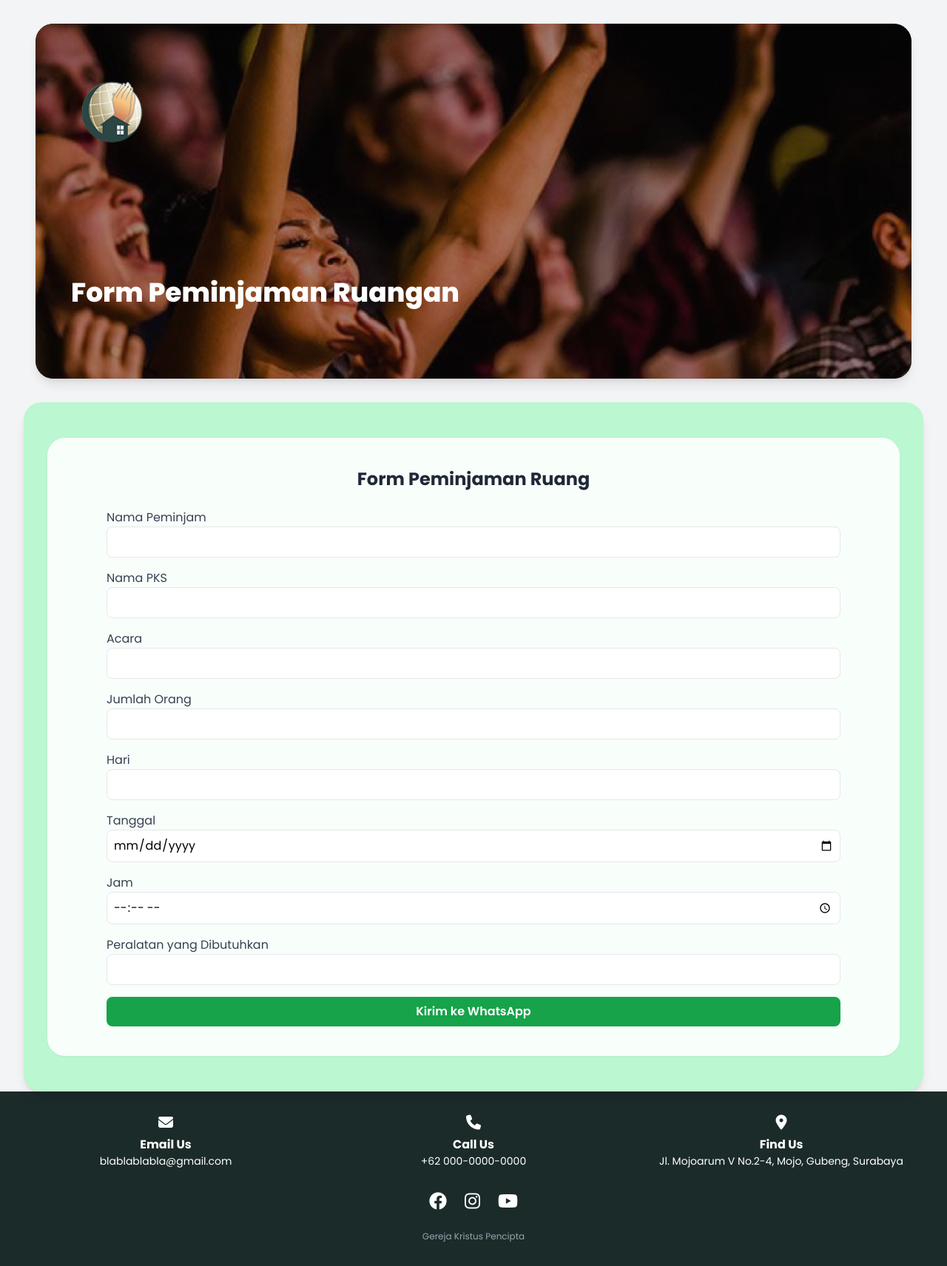
After one commit to milkyol0gy/krispen-site, a Laravel app: page /room-book in a window 1280 px wide. The commit adds this page. Shown: the whole page at 74% size. Run offline with Laravel 12, Linux system fonts and the light colour scheme; some libraries are stand-ins or nearby versions.

Commit message:
update room-book and streamlist features

```diff
--- /dev/null
+++ b/app/Http/Controllers/RoomBookController.php
@@ -0,0 +1,45 @@
+<?php
+
+namespace App\Http\Controllers;
+
+use Illuminate\Http\Request;
+use App\Models\RoomBook;
+
+class RoomBookController extends Controller
+{
+    public function index()
+    {
+
+        return view('main.room-book.room-book');
+    }
+
+    public function store(Request $request)
+    {
+        $validated = $request->validate([
+            'namaPeminjam' => 'required|string|max:255',
+            'namaPKS'      => 'required|string|max:255',
+            'acara'        => 'required|string|max:255',
+            'jumlahOrang'  => 'required|integer',
+            'hari'         => 'required|string|max:100',
+            'tanggal'      => 'required|date',
+            'jam'          => 'required',
+            'peralatan'    => 'required|string|max:255',
+        ]);
+
+        RoomBook::create([
+            'user_name' => $validated['namaPeminjam'],
+            'facilitator_name'      => $validated['namaPKS'],
+            'event_name'         => $validated['acara'],
+            'number_of_people'  => $validated['jumlahOrang'] ?? null,
+            'event_date'       => $validated['tanggal'] ?? null,
+            'start_time'           => $validated['jam'] ?? null,
+            'required_equipment'     => $validated['peralatan'] ?? null,
+        ]);
+
+
+
+        return redirect()
+            ->route('sermons.public')
+            ->with('success', 'Streaming has been added successfully.');
+    }
+}
--- a/app/Models/RoomBook.php
+++ b/app/Models/RoomBook.php
@@ -6,6 +6,7 @@ use Illuminate\Database\Eloquent\Model;
 
 class RoomBook extends Model
 {
+    protected $table = 'room_books';
     protected $fillable = [
         'user_name', 'facilitator_name', 'event_name',
         'number_of_people', 'event_date', 'start_time', 'required_equipment'
--- a/resources/views/base/footer.blade.php
+++ b/resources/views/base/footer.blade.php
@@ -1,5 +1,6 @@
 <!DOCTYPE html>
 <html lang="en">
+<link rel="stylesheet" href="https://cdnjs.cloudflare.com/ajax/libs/font-awesome/6.4.0/css/all.min.css">
 <footer class="bg-[#1b2b2a] text-white py-8 ">
 
     <div class="grid place-items-center grid-cols-1 sm:grid-cols-3 text-center sm:text-left gap-8 sm:gap-4 px-6">
--- /dev/null
+++ b/resources/views/main/room-book/room-book.blade.php
@@ -0,0 +1,201 @@
+<!DOCTYPE html>
+<html lang="en">
+<head>
+  <meta charset="UTF-8">
+  <meta name="viewport" content="width=device-width, initial-scale=1.0">
+  <title>Room Book</title>
+
+  <!-- Fonts -->
+  <link href="https://fonts.googleapis.com/css2?family=Poppins:wght@400;500;600;700;800&family=Playfair+Display:wght@600;700&display=swap" rel="stylesheet">
+
+  <!-- Tailwind config BEFORE library -->
+  <script>
+    tailwind.config = {
+      theme: {
+        extend: {
+          fontFamily: {
+            poppins: ['Poppins', 'sans-serif'],
+            playfair: ['Playfair Display', 'serif'],
+          },
+        },
+      },
+    };
+  </script>
+  <script src="https://cdn.tailwindcss.com"></script>
+</head>
+<body class="bg-gray-100 font-poppins">
+
+<!-- Top Hero Card -->
+<section class="relative mx-4 sm:mx-6 md:mx-8 lg:mx-12 py-8 sm:py-12 px-4 sm:px-6 bg-black mt-8 rounded-3xl shadow-lg overflow-hidden">
+  <!-- Background -->
+  <img src="{{ asset('assets/streaming_background.png') }}"
+       alt="Hero Background"
+       class="absolute inset-0 w-full h-full object-cover opacity-70 rounded-3xl">
+
+  <div class="relative max-w-7xl mx-auto px-4 sm:px-6 py-6 h-64 sm:h-80 md:h-96 flex flex-col justify-between">
+    <!-- Logo -->
+    <div>
+      <img src="{{ asset('assets/logo.png') }}" alt="Logo"
+           class="h-16 w-auto sm:h-20 md:h-24 transition-all duration-300">
+    </div>
+
+    <!-- Heading -->
+    <div class="pb-4 sm:pb-6">
+      <h1 class="text-2xl sm:text-3xl md:text-4xl font-poppins font-extrabold text-white leading-tight">
+        Form Peminjaman Ruangan
+      </h1>
+    </div>
+  </div>
+</section>
+
+
+
+<section class="relative mx-4 sm:mx-6 md:mx-8 lg:mx-12. py-12 px-20 bg-green-200 mt-8 rounded-3xl shadow-lg sm: px-6">
+  <div class="bg-white rounded-3xl shadow-sm py-10 px-6 md:px-20 max-w-6xl mx-auto bg-opacity-90">
+    <h2 class="text-2xl font-bold mb-6 text-center text-gray-800">Form Peminjaman Ruang</h2>
+        <form id="waForm" class="space-y-4">
+        @csrf
+        <div>
+            <label class="block text-gray-700">Nama Peminjam</label>
+            <input type="text" name="namaPeminjam" id="namaPeminjam" required class="w-full p-2 border rounded-lg focus:ring-2 focus:ring-blue-500">
+        </div>
+        <div>
+            <label class="block text-gray-700">Nama PKS</label>
+            <input type="text" name="namaPKS" id="namaPKS" required class="w-full p-2 border rounded-lg focus:ring-2 focus:ring-blue-500">
+        </div>
+        <div>
+            <label class="block text-gray-700">Acara</label>
+            <input type="text" name="acara" id="acara" required class="w-full p-2 border rounded-lg focus:ring-2 focus:ring-blue-500">
+        </div>
+        <div>
+            <label class="block text-gray-700">Jumlah Orang</label>
+            <input type="number" name="jumlahOrang" id="jumlahOrang" required class="w-full p-2 border rounded-lg focus:ring-2 focus:ring-blue-500">
+        </div>
+        <div>
+            <label class="block text-gray-700">Hari</label>
+            <input type="text" name="hari" id="hari" required class="w-full p-2 border rounded-lg focus:ring-2 focus:ring-blue-500">
+        </div>
+        <div>
+            <label class="block text-gray-700">Tanggal</label>
+            <input type="date" name="tanggal" id="tanggal" required class="w-full p-2 border rounded-lg focus:ring-2 focus:ring-blue-500">
+        </div>
+        <div>
+            <label class="block text-gray-700">Jam</label>
+            <input type="time" name="jam" id="jam" required class="w-full p-2 border rounded-lg focus:ring-2 focus:ring-blue-500">
+        </div>
+        <div>
+            <label class="block text-gray-700">Peralatan yang Dibutuhkan</label>
+            <input type="text" name="peralatan" id="peralatan" required class="w-full p-2 border rounded-lg focus:ring-2 focus:ring-blue-500">
+        </div>
+
+        <button type="submit" class="w-full bg-green-600 text-white font-semibold py-2 rounded-lg hover:bg-green-700 transition">
+            Kirim ke WhatsApp
+        </button>
+        </form>
+
+    </div>
+  </div>
+</section>
+
+<!-- Modal -->
+<div id="successModal" class="fixed inset-0 bg-black/50 flex items-center justify-center z-50 hidden">
+  <div class="bg-white rounded-2xl shadow-lg p-6 w-full max-w-md text-center">
+    <h3 class="text-lg font-semibold text-gray-800 mb-2">Berhasil</h3>
+    <p class="text-gray-600 mb-6">Data peminjaman berhasil dikirim.</p>
+    <button id="closeModalBtn" class="px-4 py-2 bg-green-600 text-white rounded-lg hover:bg-green-700 transition">
+      OK
+    </button>
+  </div>
+</div>
+
+
+
+@include('base.footer')
+
+</body>
+
+<script src="https://cdn.tailwindcss.com"></script>
+<script>
+  tailwind.config = {
+    theme: {
+      extend: {
+        fontFamily: {
+          poppins: ['Poppins', 'sans-serif'],
+          volkhov: ['Volkhov', 'serif'],
+        }
+      }
+    }
+  }
+</script>
+<script>
+document.getElementById("waForm").addEventListener("submit", async function(e) {
+    e.preventDefault();
+
+    const namaPeminjam = document.getElementById("namaPeminjam").value;
+    const namaPKS      = document.getElementById("namaPKS").value;
+    const acara        = document.getElementById("acara").value;
+    const jumlahOrang  = document.getElementById("jumlahOrang").value;
+    const hari         = document.getElementById("hari").value;
+    const tanggal      = document.getElementById("tanggal").value;
+    const jam          = document.getElementById("jam").value;
+    const peralatan    = document.getElementById("peralatan").value;
+
+    // 1) kirim ke Laravel
+    try {
+        const res = await fetch("{{ route('roombook.store') }}", {
+            method: "POST",
+            headers: {
+                "Content-Type": "application/json",
+                "X-CSRF-TOKEN": "{{ csrf_token() }}",
+                "Accept": "application/json",
+            },
+            body: JSON.stringify({
+                namaPeminjam,
+                namaPKS,
+                acara,
+                jumlahOrang,
+                hari,
+                tanggal,
+                jam,
+                peralatan
+            })
+        });
+
+        // optional cek respon
+        const data = await res.json();
+        console.log(data);
+    } catch (err) {
+        console.error("Gagal simpan ke DB", err);
+        // kalau mau tetap lanjut ke WA walau DB gagal, lanjut saja
+    }
+
+    // 2) setelah simpan, buka WhatsApp
+    const baseUrl = "https://wa.me/123456789?text="; // ganti nomor
+    const text =
+      "Form Peminjaman Ruang%0A" +
+      "Nama peminjam: " + encodeURIComponent(namaPeminjam) + "%0A" +
+      "Nama PKS: " + encodeURIComponent(namaPKS) + "%0A" +
+      "Acara: " + encodeURIComponent(acara) + "%0A" +
+      "Jumlah orang: " + encodeURIComponent(jumlahOrang) + "%0A" +
+      "Hari: " + encodeURIComponent(hari) + "%0A" +
+      "Tanggal: " + encodeURIComponent(tanggal) + "%0A" +
+      "Jam: " + encodeURIComponent(jam) + "%0A" +
+      "Peralatan yang dibutuhkan: " + encodeURIComponent(peralatan);
+
+    window.open(baseUrl + text, "_blank");
+
+        const modal = document.getElementById("successModal");
+    modal.classList.remove("hidden");
+});
+
+    // 3) tampilkan modal sukses
+
+
+    // tombol OK -> refresh
+document.getElementById("closeModalBtn").addEventListener("click", function () {
+    location.reload();
+});
+</script>
+
+
+</html>
--- a/routes/web.php
+++ b/routes/web.php
@@ -9,6 +9,7 @@ use App\Http\Controllers\AuthController;
 use App\Http\Controllers\EventRegistController;
 use App\Http\Controllers\AnnouncementController;
 use App\Http\Controllers\AdminController;
+use App\Http\Controllers\RoomBookController;
 
 // Public facing route
 Route::get('/materialview', [MaterialController::class, 'publicIndex'])->name('materials.public');
@@ -16,6 +17,9 @@ Route::get('/events', [EventController::class, 'index'])->name('events.index');
 Route::get('/events/{id}', [EventController::class, 'show'])->name('events.show');
 Route::get('/static', [StaticPageController::class, 'publicIndex'])->name('statics.public');
 Route::get('/sermons', [SermonController::class, 'index'])->name('sermons.public');
+
+Route::get('/room-book', [RoomBookController::class, 'index'])->name('roombook.public');
+Route::post('/room-book-store', [RoomBookController::class, 'store'])->name('roombook.store');
 
 Route::get('/events/{id}/register', [EventRegistController::class, 'create'])->name('events.register');
 Route::post('/events/{id}/register', [EventRegistController::class, 'store'])->name('events.register.store');
@@ -26,7 +30,7 @@ Route::get('/auth/google', [AuthController::class, 'redirectToGoogle'])->name('a
 Route::get('/auth/google/callback', [AuthController::class, 'handleGoogleCallback'])->name('auth.google.callback');
 
 // --- ADMIN ROUTES (Manual Definition) ---
-Route::prefix('admin')->name('admin.')->middleware('admin.auth')->group(function () {
+Route::prefix('admin')->name('admin.')->group(function () {
 
     // Logout route
     Route::post('/logout', [AuthController::class, 'logout'])->name('logout');
```
Also changed, not shown: resources/views/main/stream/stream-list.blade.php (+53 -23 lines).
